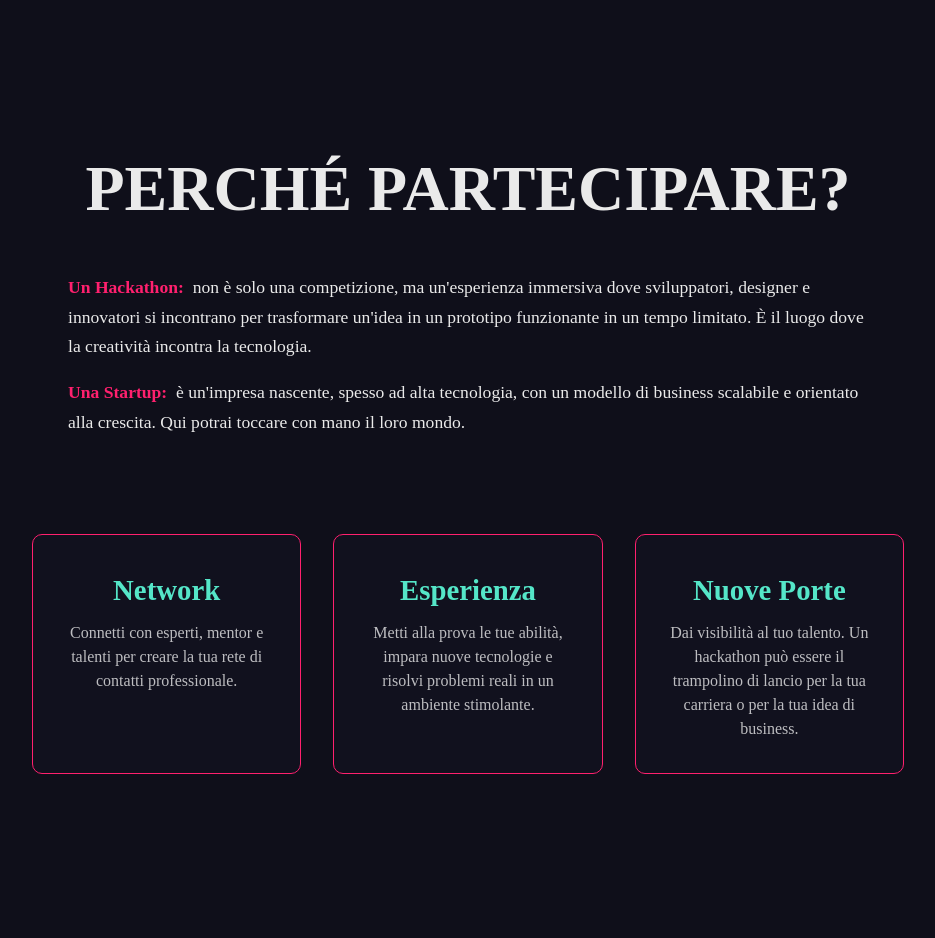
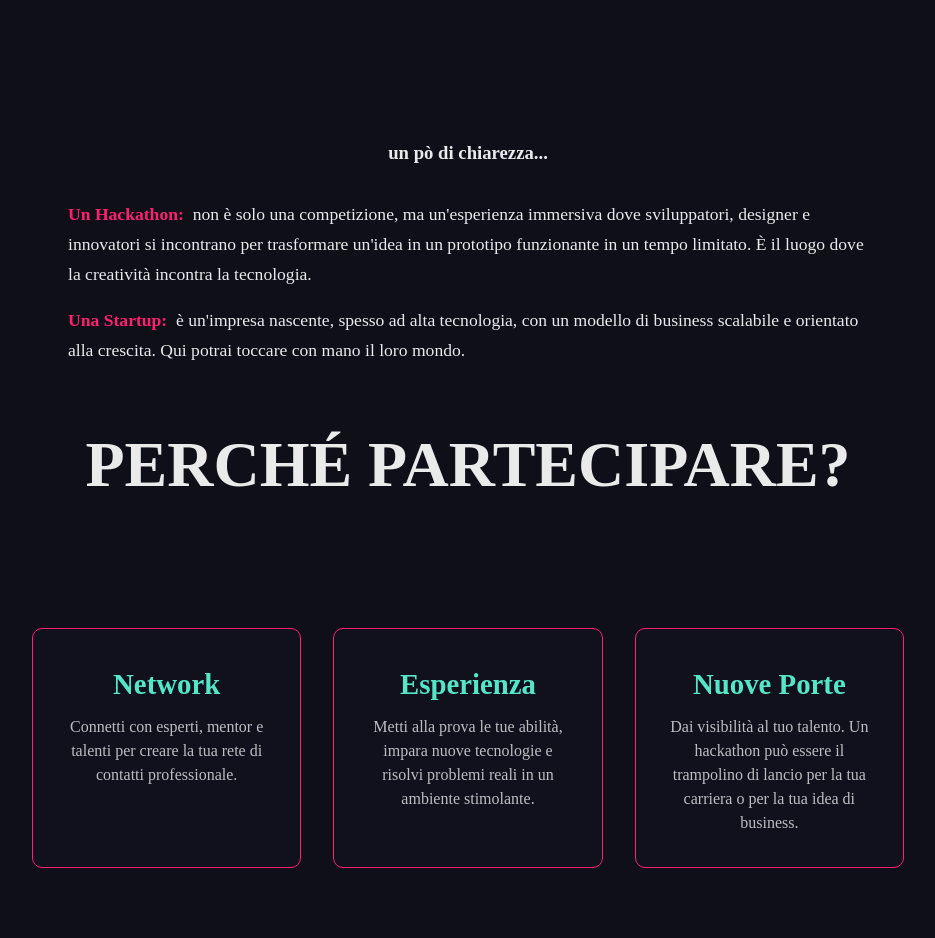
Before and after one commit to lucaa06/H2025GE, a plain HTML site: page index.html in a window 1280 px wide. Shown: the part 1520-2458 px from the top of the page, without its empty margins (172-1107 px from the left). Drawn offline with Linux system fonts and the light colour scheme.

Commit message:
Update index.html

```diff
--- a/index.html
+++ b/index.html
@@ -98,7 +98,7 @@
         </section>
 
         <section id="about" class="content-section">
-            <h2>Perché Partecipare?</h2>
+            <h3>un pò di chiarezza...</h3>
             <div class="about-container">
                 <div class="about-text">
                     <p>
@@ -108,6 +108,7 @@
                          <b class="bold-highlight">Una Startup:</b>&nbsp;&nbsp;è un'impresa nascente, spesso ad alta tecnologia, con un modello di business scalabile e orientato alla crescita. Qui potrai toccare con mano il loro mondo.
                     </p>
                 </div>
+                <h2>Perché Partecipare?</h2>
                 <div class="benefits-grid">
                     <div class="benefit-card">
                         <h3>Network</h3>
```
